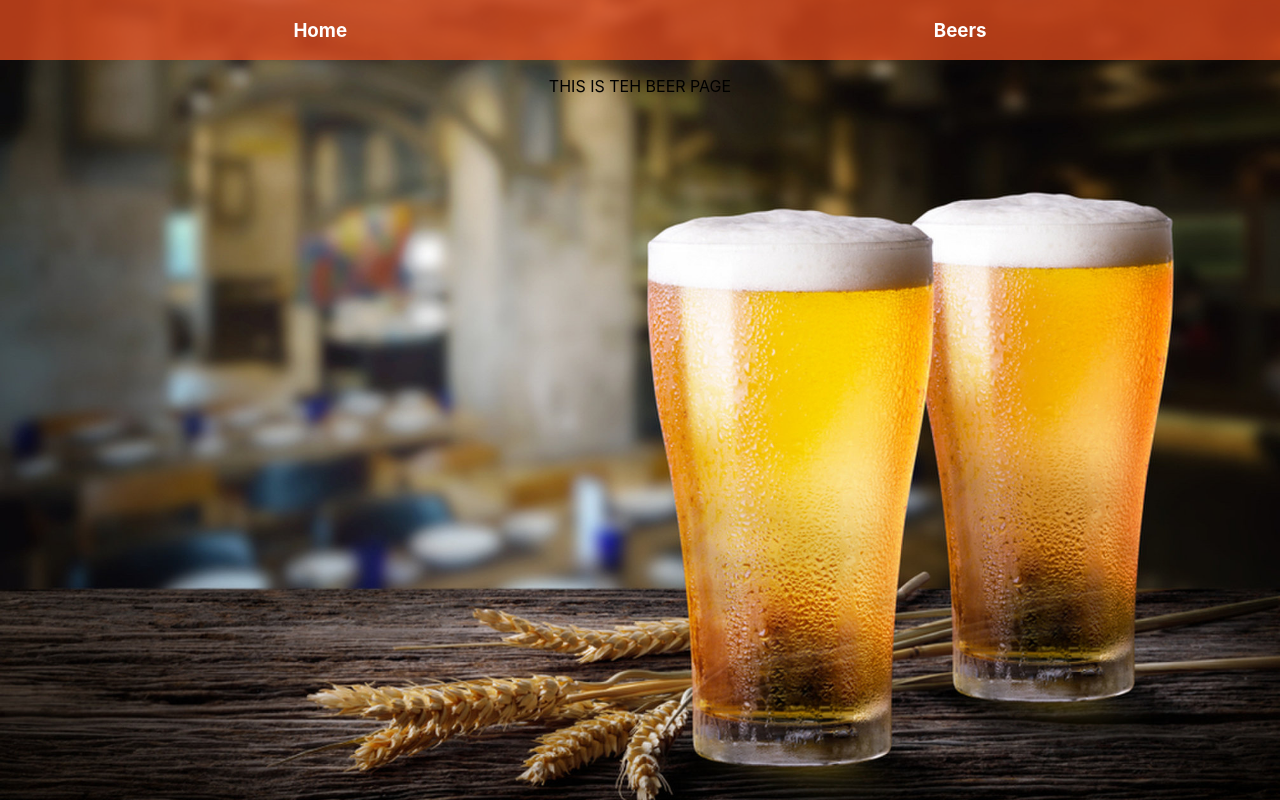
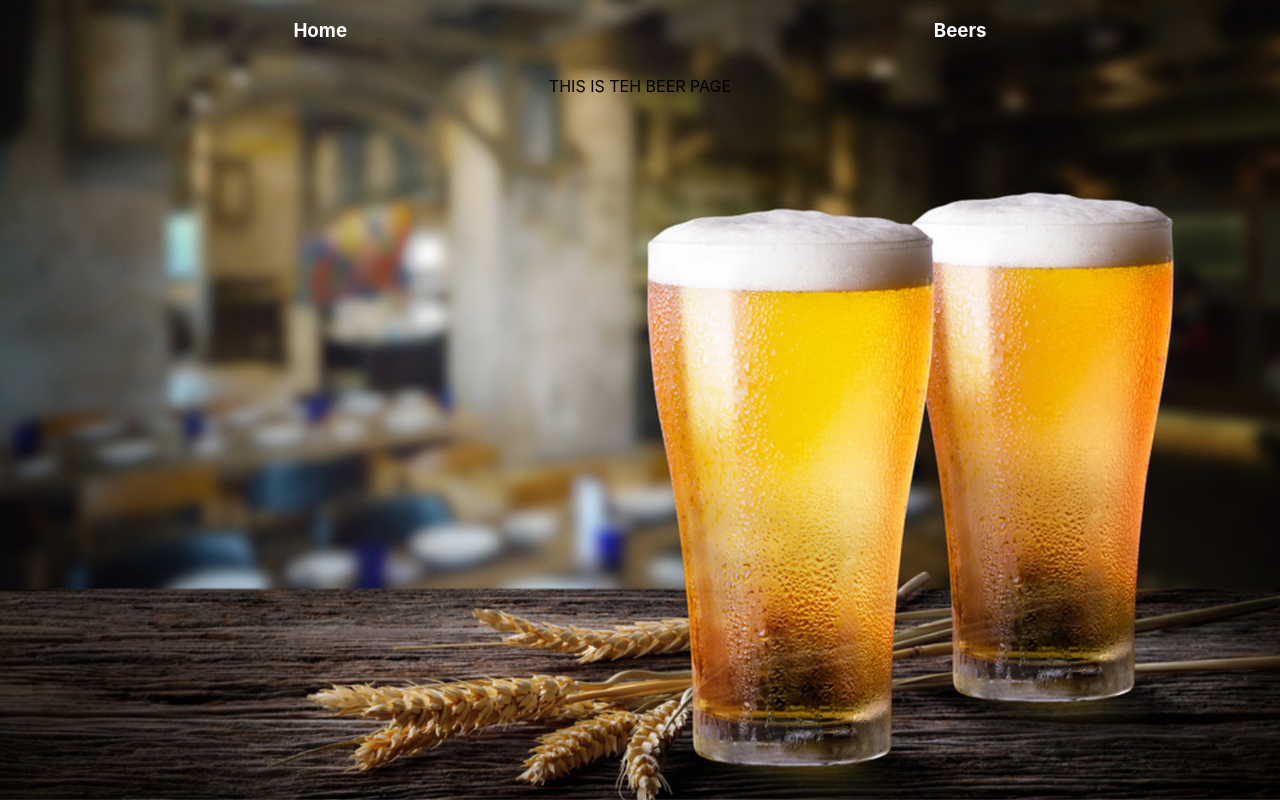
Before and after one commit to IsaacCDHall/TapRoom, a React (Create React App) app: page /#/Beers in a window 1280 px wide. Built offline with nearby package versions, Linux system fonts and the light colour scheme.

Commit message:
add state to class name

```diff
--- a/src/App.css
+++ b/src/App.css
@@ -17,7 +17,9 @@
   opacity: 1;
   background-color: rgba(244,81,30,0.7);
 }
-html, body{
+.contain{
+  width: 100vw;
+  height: 100vh;
   background: url("./models/beerBG.jpg") no-repeat center center fixed;
   background-size:cover;
 
--- a/src/App.jsx
+++ b/src/App.jsx
@@ -11,10 +11,12 @@ class App extends Component {
   constructor(){
     super()
     this.state= {
-      beerList: beerList
+      beerList: beerList,
+      className: 'contain'
     }
     this.handleDeleteKeg = this.handleDeleteKeg.bind(this);
     this.handleSellPint = this.handleSellPint.bind(this);
+    this.updateClass = this.updateClass.bind(this);
   }
   handleSellPint(){
 
@@ -22,9 +24,16 @@ class App extends Component {
   handleDeleteKeg(){
 
   }
+  updateClass() {
+    let className = '';
+    className = className + ' '
+    this.setState({className})
+  }
   render(){
     console.log(this.state.beerList[1]);
+    console.log(this.state.className);
     return (
+      <div className={this.state.className}>
         <div className="App">
 
           <Header/>
@@ -37,6 +46,8 @@ class App extends Component {
           </HashRouter>
         </div>
 
+      </div>
+
     );
 
   }
--- a/src/components/Header.js
+++ b/src/components/Header.js
@@ -4,12 +4,12 @@ import { Link, HashRouter } from 'react-router-dom';
 class Header extends Component {
   render(){
     return (
-      <div className="header">
+      <div className="header" style={{ background: 'none' }}>
         <HashRouter>
           <Link to="/" style={{ textDecoration: 'none', color: 'white' }}>
             <a><h3>Home</h3></a>
           </Link>
-          <Link to='/Beers' style={{ textDecoration: 'none', color: 'white' }}>
+          <Link onClick={this.updateClass}to='/Beers' style={{ textDecoration: 'none', color: 'white' }}>
             <a><h3>Beers</h3></a>
           </Link>
         </HashRouter>
```
Lines whose indentation alone changed are shown as unchanged.
